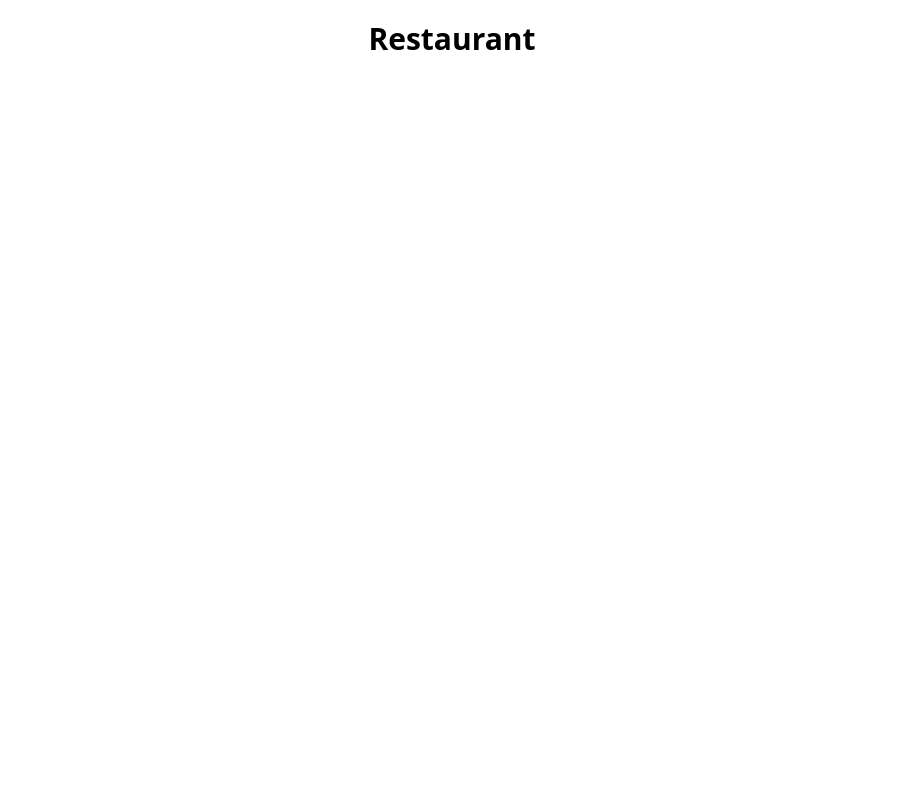
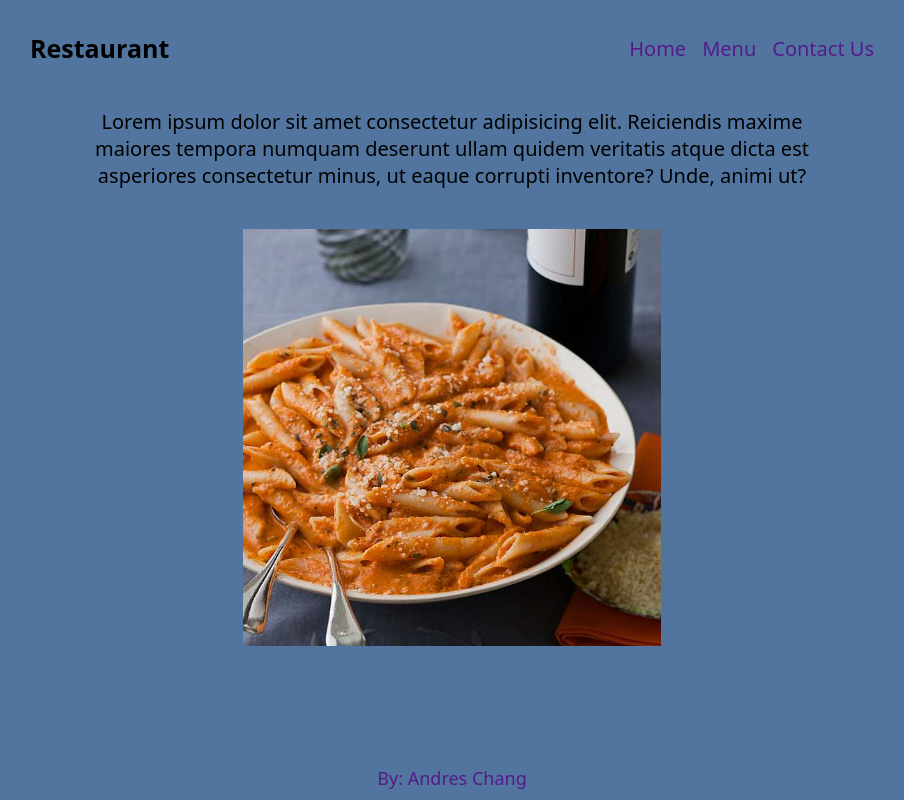
Before and after one commit to gnahc2305/restaurant, a website built with webpack: page dist/index.html in a window 1280 px wide. Shown: the whole page, without its empty margins (188-1092 px from the left). Built offline with Linux system fonts and the light colour scheme.

Commit message:
create layout of page using html

```diff
--- a/src/index.js
+++ b/src/index.js
@@ -1,9 +1,34 @@
 import './style.css'
+import image from './pasta.jpg'
+
+const myImage = new Image();
+myImage.src = image;
+
+document.querySelector('.container').appendChild(myImage);
 
 
-const content = document.getElementById('content');
+// const content = document.getElementById('content');
 
-const header = document.createElement('header');
-header.textContent = 'Restaurant';
+// const header_div = document.createElement('div');
+// header_div.classList.add('header');
 
-content.appendChild(header);
+// const title = document.createElement('h1');
+// title.textContent = 'Restaurant';
+
+// header_div.appendChild(title);
+
+// const navbar = document.createElement('ul');
+// const list1 = document.createElement('li');
+// list1.textContent = 'Home'
+// const list2 = document.createElement('li');
+// list2.textContent = 'Menu'
+// const list3 = document.createElement('li');
+// list3.textContent = 'Contact Us'
+
+// header_div.appendChild(navbar);
+// navbar.appendChild(list1);
+// navbar.appendChild(list2);
+// navbar.appendChild(list3);
+
+
+// content.appendChild(header_div);
--- a/src/style.css
+++ b/src/style.css
@@ -1,10 +1,65 @@
 * {
     font-family: system-ui, -apple-system, BlinkMacSystemFont, 'Segoe UI', Roboto, Oxygen, Ubuntu, Cantarell, 'Open Sans', 'Helvetica Neue', sans-serif;
+    background-color: rgb(82, 117, 159);
 }
 
-header {
+.header {
+    display: flex;
+    justify-content: space-around;
+    align-items: center;
+}
+
+.header h1 {
+    font-size: 25px;
+}
+
+.header ul {
+    display: flex;
+    gap: 16px;
+}
+
+.header ul li {
+    list-style: none;
+    font-size: 20px;
+    align-self: center;
+}
+
+a {
+    text-decoration: none;
+}
+
+#content {
+    display: grid;
+    grid-template-rows: 80px 1fr;
+}
+
+.container {
+    /* background-color: coral; */
+    height: 600px;
+    width: 60%;
+    min-width: 350px;
+    justify-self: center;
     text-align: center;
-    font-weight: bolder;
-    font-size: 30px;
+}
+
+.container p {
+    padding: 0px 20px 20px;
+    font-size: 20px;
+}
+
+img {
+    height: auto;
+    width: 55%;
+    min-width: 350px;
+    padding: 0px 20px;
+}
+
+footer {
+    position: absolute;
+    bottom: 0;
+    left: 0;
+    right: 0;
+    text-align: center;
+    font-size: 18px;
     padding: 10px;
 }
--- a/webpack.config.js
+++ b/webpack.config.js
@@ -13,6 +13,11 @@ module.exports = {
         test: /\.css$/i,
         use: ['style-loader', 'css-loader'],
       },
+      {
+        test: /\.(png|svg|jpg|jpeg|gif)$/i,
+        type: 'asset/resource',
+      },
     ],
   },
+
 };
```
Also changed, not shown: dist/09177c3af9bb455b2c75.jpg (added), dist/index.html, dist/main.js, src/pasta.jpg (added).
